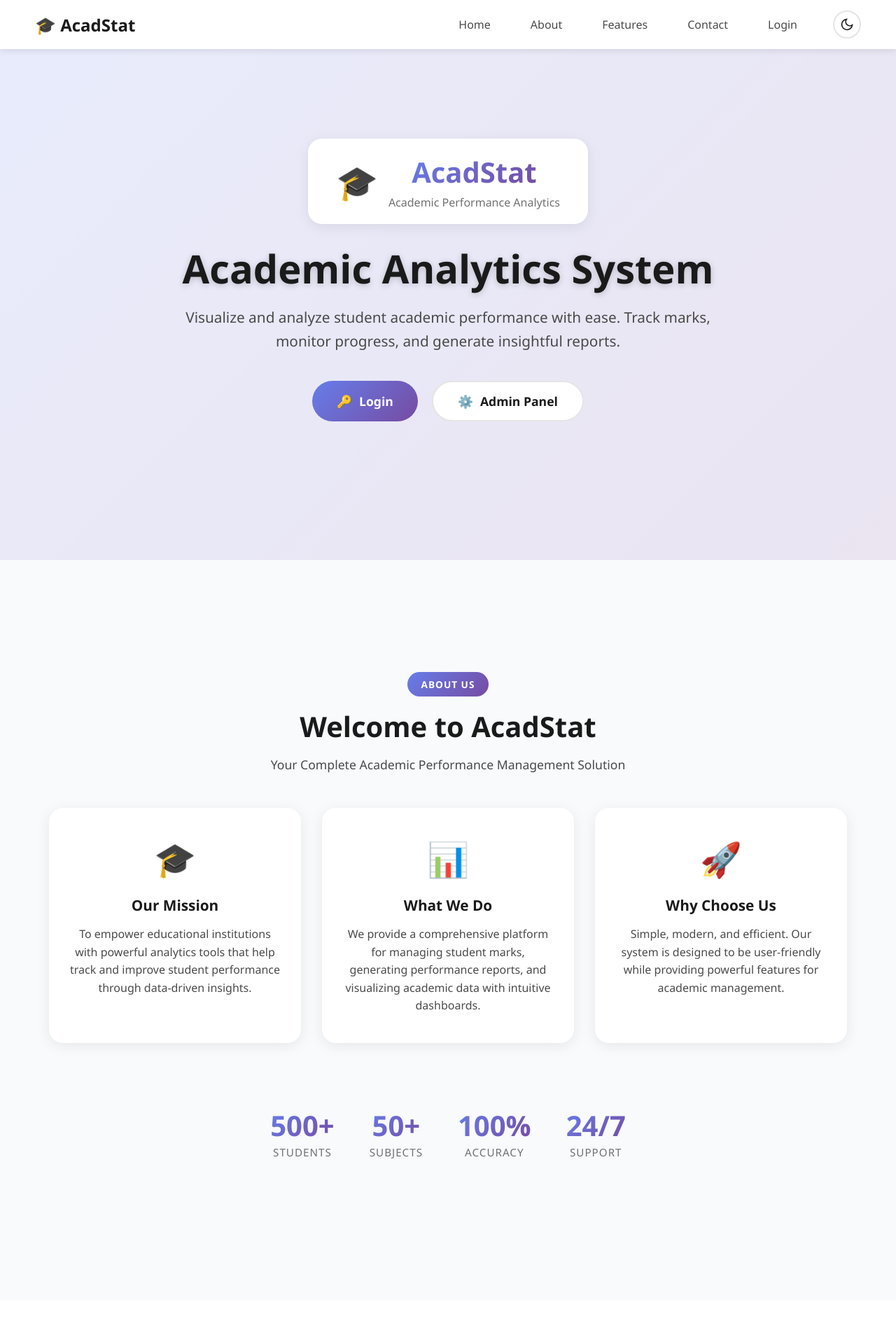
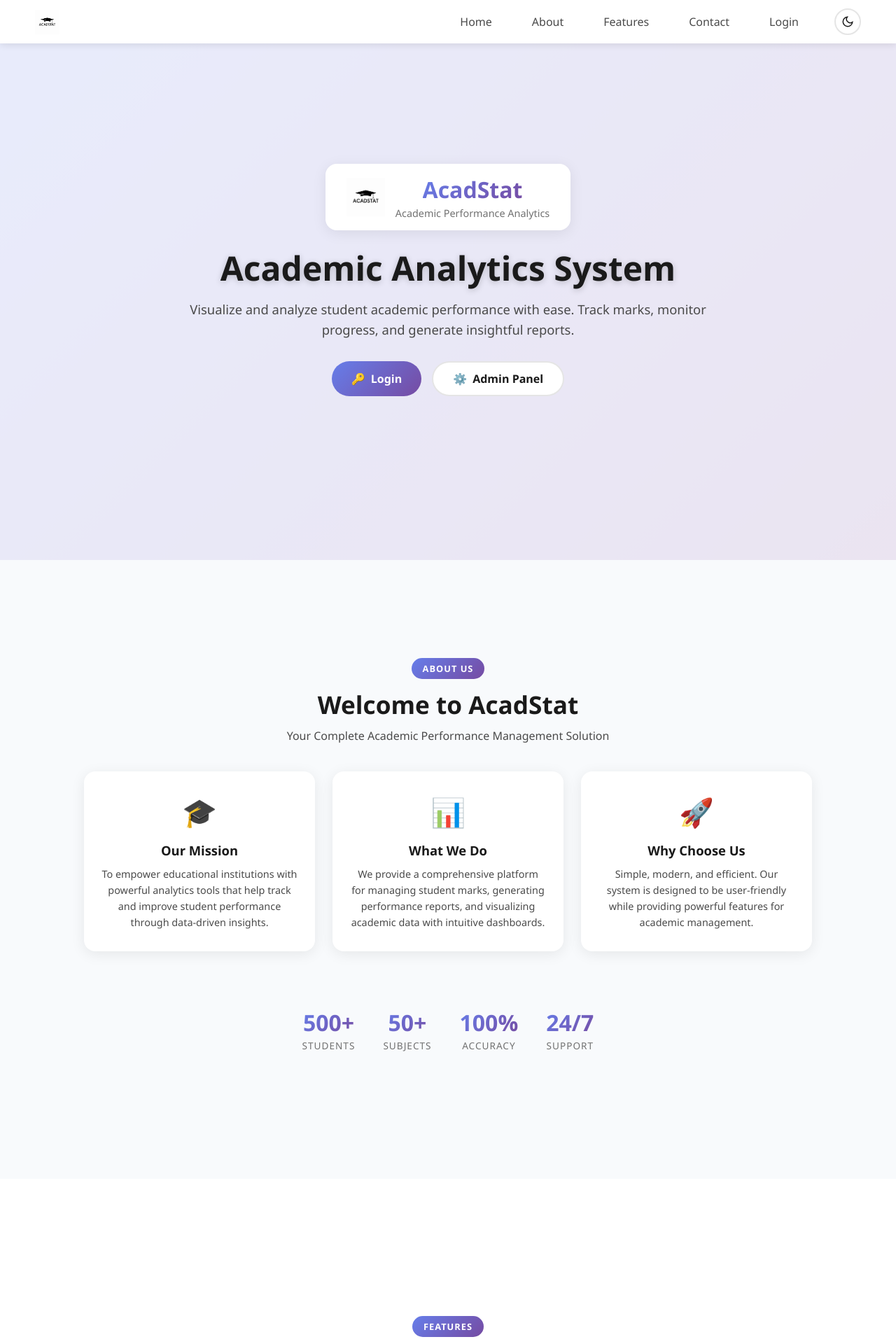
Before and after one commit to pokhrelsamir/djangoacadstat, a Django app: page / in a window 1280 px wide. Shown: the top 1920 px of the page at 70% size. Run offline with Django 4.2, Linux system fonts and the light colour scheme.

Commit message:
UI/UX  Improvement

```diff
--- a/academicsys/templates/dashboard/home.html
+++ b/academicsys/templates/dashboard/home.html
@@ -78,7 +78,7 @@
             right: 0;
             background: var(--navbar-bg) !important;
             color: var(--navbar-text) !important;
-            padding: 15px 50px;
+            padding: 12px 50px;
             display: flex;
             justify-content: space-between;
             align-items: center;
@@ -93,9 +93,17 @@
         }
 
         .logo {
-            font-size: 1.5rem;
+            display: flex;
+            align-items: center;
+            gap: 10px;
+            font-size: 1.3rem;
             font-weight: 700;
             color: var(--text-primary) !important;
+        }
+
+        .logo img {
+            height: 35px;
+            width: auto;
         }
 
         .nav-links a {
@@ -114,8 +122,8 @@
             display: flex;
             align-items: center;
             justify-content: center;
-            width: 40px;
-            height: 40px;
+            width: 38px;
+            height: 38px;
             border: 2px solid var(--border-color);
             border-radius: 50%;
             background: var(--bg-card);
@@ -156,7 +153,7 @@
             justify-content: center;
             background: var(--accent-gradient);
             position: relative;
-            padding: 80px 20px;
+            padding: 70px 20px;
         }
 
         .hero-section::before {
@@ -178,18 +175,19 @@
             align-items: center;
             gap: 15px;
             background: var(--bg-card);
-            padding: 20px 40px;
-            border-radius: 20px;
+            padding: 15px 30px;
+            border-radius: 16px;
             box-shadow: var(--card-shadow);
-            margin-bottom: 30px;
+            margin-bottom: 25px;
         }
 
-        .logo-icon {
-            font-size: 3rem;
+        .logo-placeholder img {
+            height: 55px;
+            width: auto;
         }
 
         .logo-text {
-            font-size: 2.5rem;
+            font-size: 2rem;
             font-weight: 800;
             background: var(--accent-gradient);
             -webkit-background-clip: text;
@@ -199,28 +197,28 @@
 
         .logo-tagline {
             color: var(--text-muted);
-            font-size: 1rem;
-            margin-top: 5px;
+            font-size: 0.9rem;
+            margin-top: 3px;
         }
 
         .hero-title {
-            font-size: 3.5rem;
+            font-size: 3rem;
             font-weight: 800;
             color: var(--text-primary);
-            margin-bottom: 20px;
+            margin-bottom: 15px;
             line-height: 1.2;
         }
 
         .hero-subtitle {
-            font-size: 1.3rem;
+            font-size: 1.15rem;
             color: var(--text-secondary);
-            margin-bottom: 40px;
+            margin-bottom: 30px;
             line-height: 1.6;
         }
 
         .hero-buttons {
             display: flex;
-            gap: 20px;
+            gap: 15px;
             justify-content: center;
             flex-wrap: wrap;
         }
@@ -228,9 +226,9 @@
         .btn {
             display: inline-flex;
             align-items: center;
-            gap: 10px;
-            padding: 15px 35px;
-            font-size: 1.1rem;
+            gap: 8px;
+            padding: 12px 28px;
+            font-size: 1rem;
             font-weight: 600;
             text-decoration: none;
             border-radius: 50px;
@@ -259,110 +257,99 @@
             background: var(--accent-color);
             color: white;
             border-color: var(--accent-color);
-            transform: translateY(-3px);
+            transform: translateY(-2px);
         }
 
         /* Sections */
         .full-section {
-            padding: 80px 20px;
+            padding: 60px 20px;
         }
 
-        .about-section {
-            background: var(--section-bg);
-        }
-
-        .features-section {
-            background: var(--bg-primary);
-        }
+        .about-section { background: var(--section-bg); }
+        .features-section { background: var(--bg-primary); }
 
         .section-content {
-            max-width: 1200px;
+            max-width: 1100px;
             margin: 0 auto;
         }
 
         .section-header {
             text-align: center;
-            margin-bottom: 50px;
+            margin-bottom: 40px;
         }
 
         .section-tag {
             display: inline-block;
             background: var(--accent-gradient);
             color: white;
-            padding: 8px 20px;
+            padding: 6px 16px;
             border-radius: 20px;
-            font-size: 0.85rem;
+            font-size: 0.8rem;
             font-weight: 600;
             text-transform: uppercase;
             letter-spacing: 1px;
-            margin-bottom: 15px;
+            margin-bottom: 12px;
         }
 
         .section-header h2 {
-            font-size: 2.5rem;
+            font-size: 2.2rem;
             font-weight: 800;
             color: var(--text-primary);
-            margin-bottom: 15px;
+            margin-bottom: 10px;
         }
 
         .section-header p {
-            font-size: 1.1rem;
+            font-size: 1rem;
             color: var(--text-secondary);
         }
 
         /* About Cards */
         .about-grid {
             display: grid;
-            grid-template-columns: repeat(auto-fit, minmax(300px, 1fr));
-            gap: 30px;
-            margin-bottom: 50px;
+            grid-template-columns: repeat(auto-fit, minmax(280px, 1fr));
+            gap: 25px;
+            margin-bottom: 40px;
         }
 
         .about-card {
             background: var(--bg-card);
-            padding: 40px 30px;
-            border-radius: 20px;
+            padding: 30px 25px;
+            border-radius: 16px;
             text-align: center;
             box-shadow: var(--card-shadow);
             transition: transform 0.3s ease;
         }
 
-        .about-card:hover {
-            transform: translateY(-10px);
-        }
+        .about-card:hover { transform: translateY(-8px); }
 
-        .about-icon {
-            font-size: 3rem;
-            margin-bottom: 20px;
-        }
+        .about-icon { font-size: 2.5rem; margin-bottom: 15px; }
 
         .about-card h3 {
-            font-size: 1.3rem;
+            font-size: 1.15rem;
             font-weight: 700;
             color: var(--text-primary);
-            margin-bottom: 15px;
+            margin-bottom: 10px;
         }
 
         .about-card p {
             color: var(--text-secondary);
             line-height: 1.6;
+            font-size: 0.9rem;
         }
 
         /* About Stats */
         .about-stats {
             display: flex;
             justify-content: center;
-            gap: 50px;
+            gap: 40px;
             flex-wrap: wrap;
         }
 
-        .stat-item {
-            text-align: center;
-        }
+        .stat-item { text-align: center; }
 
         .stat-number {
             display: block;
-            font-size: 2.5rem;
+            font-size: 2rem;
             font-weight: 800;
             background: var(--accent-gradient);
             -webkit-background-clip: text;
@@ -371,7 +358,7 @@
         }
 
         .stat-label {
-            font-size: 0.95rem;
+            font-size: 0.85rem;
             color: var(--text-muted);
             text-transform: uppercase;
             letter-spacing: 1px;
@@ -575,7 +547,9 @@
 <body>
     <!-- Sticky Navigation -->
     <nav class="sticky-nav" id="mainNav">
-        <h2 class="logo">🎓 AcadStat</h2>
+        <div class="logo">
+            <img src="{% static 'images/logo.png' %}" alt="AcadStat Logo">
+        </div>
         <div class="nav-links">
             <a href="#home">Home</a>
             <a href="#about">About</a>
@@ -583,9 +557,8 @@
             <a href="#contact">Contact</a>
             <a href="/login/">Login</a>
 
-            <!-- Theme Toggle Button -->
             <button class="theme-toggle" id="themeToggle" aria-label="Toggle theme">
-                <svg class="sun-icon" width="20" height="20" viewBox="0 0 24 24" fill="none" stroke="currentColor" stroke-width="2">
+                <svg class="sun-icon" width="18" height="18" viewBox="0 0 24 24" fill="none" stroke="currentColor" stroke-width="2">
                     <circle cx="12" cy="12" r="5"/>
                     <line x1="12" y1="1" x2="12" y2="3"/>
                     <line x1="12" y1="21" x2="12" y2="23"/>
@@ -596,7 +569,7 @@
                     <line x1="4.22" y1="19.78" x2="5.64" y2="18.36"/>
                     <line x1="18.36" y1="5.64" x2="19.78" y2="4.22"/>
                 </svg>
-                <svg class="moon-icon" width="20" height="20" viewBox="0 0 24 24" fill="none" stroke="currentColor" stroke-width="2">
+                <svg class="moon-icon" width="18" height="18" viewBox="0 0 24 24" fill="none" stroke="currentColor" stroke-width="2">
                     <path d="M21 12.79A9 9 0 1 1 11.21 3 7 7 0 0 0 21 12.79z"/>
                 </svg>
             </button>
@@ -606,9 +579,8 @@
     <!-- SECTION 1: HOME / HERO -->
     <section id="home" class="full-section hero-section">
         <div class="hero-content">
-            <!-- Logo Section -->
             <div class="logo-placeholder">
-                <span class="logo-icon">🎓</span>
+                <img src="{% static 'images/logo.png' %}" alt="AcadStat Logo">
                 <div>
                     <span class="logo-text">AcadStat</span>
                     <p class="logo-tagline">Academic Performance Analytics</p>
@@ -661,13 +633,41 @@
                 </div>
             </div>
 
-            <!-- Stats -->
             <div class="about-stats">
                 <div class="stat-item">
                     <span class="stat-number">500+</span>
                     <span class="stat-label">Students</span>
                 </div>
                 <div class="stat-item">
+                    <span class="stat-number">50+</span>
+                    <span class="stat-label">Subjects</span>
+                </div>
+                <div class="stat-item">
+                    <span class="stat-number">100%</span>
+                    <span class="stat-label">Accuracy</span>
+                </div>
+                <div class="stat-item">
+                    <span class="stat-number">24/7</span>
+                    <span class="stat-label">Support</span>
+                </div>
+            </div>
+        </div>
+    </section>
+
+    <!-- SECTION 3: FEATURES -->
+    <section id="features" class="full-section features-section">
+        <div class="section-content">
+            <div class="section-header">
+                <span class="section-tag">Features</span>
+                <h2>Powerful Features</h2>
+                <p>Everything you need to manage academic performance</p>
+            </div>
+
+            <div class="features-grid">
+                <div class="feature-item">
+                    <div class="feature-icon-box">
+                        <svg width="28" height="28" viewBox="0 0 24 24" fill="none" stroke="currentColor" stroke-width="2">
+                            <path d="M20 21v-2a4 4 0 0 0-4-4H8a4 4 0 0 0-4 4v2"/>
                     <span class="stat-number">50+</span>
                     <span class="stat-label">Subjects</span>
                 </div>
```
Also changed, not shown: other parts of academicsys/templates/dashboard/home.html (+58 -84 lines).
